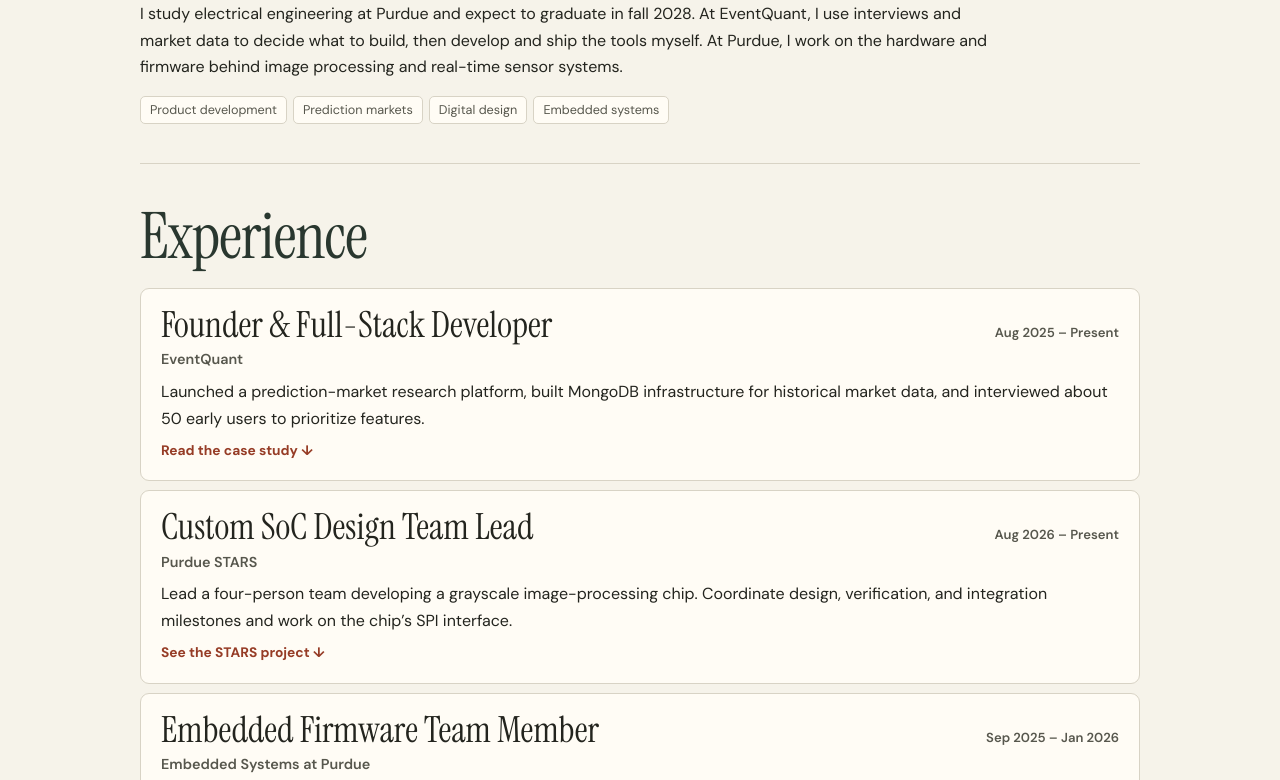
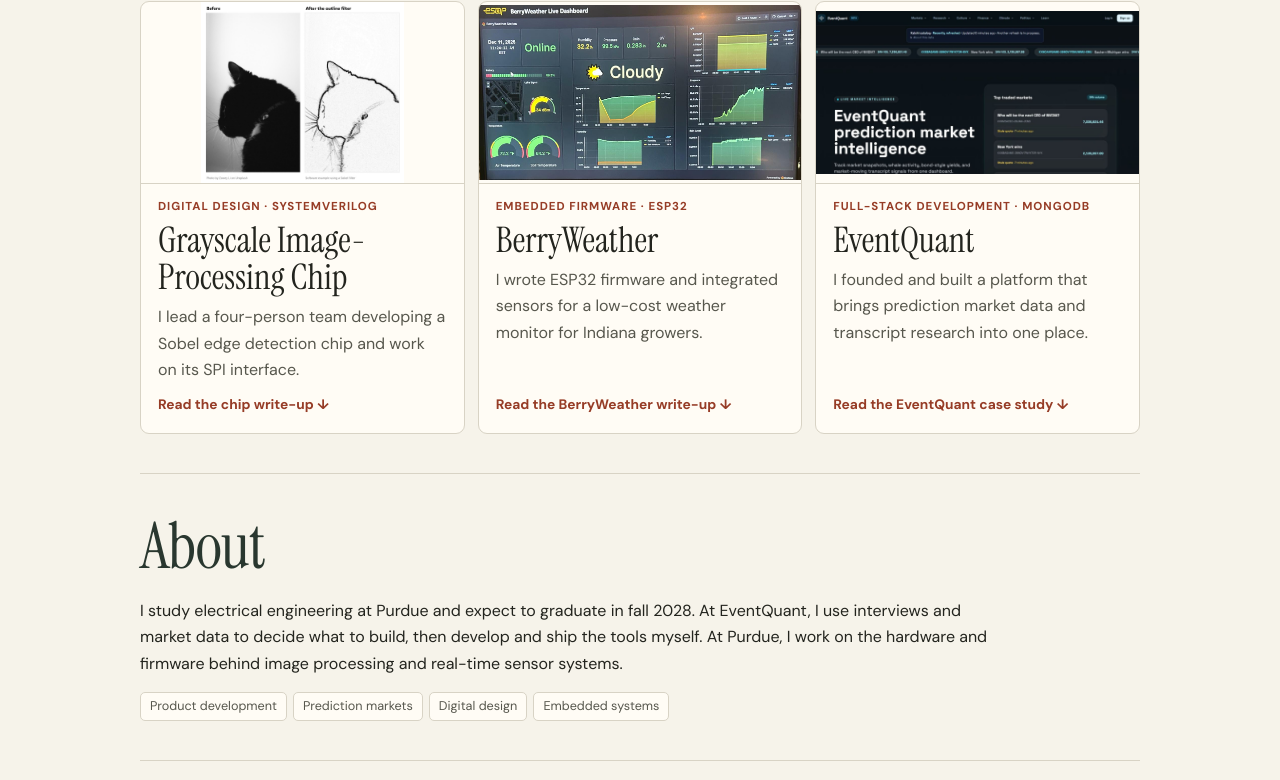
Before and after one commit to davidrew22/davidrew22.github.io, a plain HTML site: page index.html in a window 1280 px wide. Shown: the part 623-1403 px from the top of the page. Drawn offline with Linux system fonts and the light colour scheme.

Commit message:
Feature a project gallery below the portfolio intro

```diff
--- a/index.html
+++ b/index.html
@@ -34,10 +34,10 @@
 
   <nav class="section-nav" aria-label="Portfolio sections">
     <ul class="wrap">
+      <li><a href="#projects">Projects</a></li>
       <li><a href="#about">About</a></li>
       <li><a href="#experience">Experience</a></li>
       <li><a href="#leadership">Leadership</a></li>
-      <li><a href="#projects">Projects</a></li>
       <li><a href="#skills">Skills</a></li>
       <li><a href="#education">Education</a></li>
       <li><a href="#resume">Résumé</a></li>
@@ -45,6 +45,39 @@
   </nav>
 
   <main class="wrap" id="main">
+    <section class="section" id="projects" aria-labelledby="projects-title">
+      <h2 id="projects-title">Featured Projects</h2>
+      <div class="featured-grid">
+        <article class="featured-card">
+          <img src="./assets/sobel-comparison.jpg" alt="Grayscale photo beside its Sobel edge detection result" width="1012" height="897">
+          <div class="featured-body">
+            <p class="eyebrow">Digital design · SystemVerilog</p>
+            <h3>Grayscale Image-Processing Chip</h3>
+            <p>I lead a four-person team developing a Sobel edge detection chip and work on its SPI interface.</p>
+            <a class="text-link" href="#stars">Read the chip write-up <span aria-hidden="true">↓</span></a>
+          </div>
+        </article>
+        <article class="featured-card">
+          <img src="./assets/berryweather-live.png" alt="BerryWeather dashboard with live weather and soil readings" width="1280" height="693">
+          <div class="featured-body">
+            <p class="eyebrow">Embedded firmware · ESP32</p>
+            <h3>BerryWeather</h3>
+            <p>I wrote ESP32 firmware and integrated sensors for a low-cost weather monitor for Indiana growers.</p>
+            <a class="text-link" href="#berryweather">Read the BerryWeather write-up <span aria-hidden="true">↓</span></a>
+          </div>
+        </article>
+        <article class="featured-card">
+          <img src="./assets/eventquant.jpg" alt="EventQuant dashboard showing top-traded prediction markets" width="1360" height="689">
+          <div class="featured-body">
+            <p class="eyebrow">Full-stack development · MongoDB</p>
+            <h3>EventQuant</h3>
+            <p>I founded and built a platform that brings prediction market data and transcript research into one place.</p>
+            <a class="text-link" href="#eventquant">Read the EventQuant case study <span aria-hidden="true">↓</span></a>
+          </div>
+        </article>
+      </div>
+    </section>
+
     <section class="section" id="about" aria-labelledby="about-title">
       <h2 id="about-title">About</h2>
       <p class="about-copy">I study electrical engineering at Purdue and expect to graduate in fall 2028. At EventQuant, I use interviews and market data to decide what to build, then develop and ship the tools myself. At Purdue, I work on the hardware and firmware behind image processing and real-time sensor systems.</p>
@@ -104,8 +137,8 @@
       </article>
     </section>
 
-    <section class="section" id="projects" aria-labelledby="projects-title">
-      <h2 id="projects-title">Featured Projects</h2>
+    <section class="section" aria-labelledby="project-details-title">
+      <h2 id="project-details-title">Project Details</h2>
       <article class="case-study" id="eventquant" aria-labelledby="eventquant-title">
         <div class="case-heading">
           <div class="entry-heading">
--- a/styles.css
+++ b/styles.css
@@ -47,6 +47,14 @@ h1 { margin-block: 7px 9px; font-size: clamp(3.2rem, 6.65vw, 6rem); letter-spaci
 
 .section { padding-block: 39px; border-bottom: 1px solid var(--rule); }
 .section h2 { margin-bottom: 17px; color: var(--forest); font-size: clamp(2.5rem, 5vw, 4rem); letter-spacing: -.015em; }
+.featured-grid { display: grid; grid-template-columns: repeat(3, minmax(0, 1fr)); gap: 13px; }
+.featured-card { display: flex; flex-direction: column; border: 1px solid var(--rule); border-radius: 9px; background: var(--surface); }
+.featured-card > img { width: 100%; aspect-ratio: 16 / 9; object-fit: contain; border-bottom: 1px solid var(--rule); border-radius: 8px 8px 0 0; }
+.featured-body { display: flex; flex: 1; flex-direction: column; align-items: start; padding: 15px 17px 17px; }
+.featured-body h3 { font-size: clamp(1.55rem, 2.75vw, 2.25rem); margin-block: 6px 8px; }
+.featured-body > p:not(.eyebrow) { color: var(--muted); }
+.featured-body .text-link { margin-top: auto; padding-top: 10px; }
+
 .about-copy { max-width: 78ch; }
 .tags { display: flex; flex-wrap: wrap; gap: 6px; padding: 0; margin-top: 15px; list-style: none; }
 .tags li { border: 1px solid var(--rule); border-radius: 5px; background: var(--surface); padding: 3px 9px; color: var(--muted); font-size: .79rem; }
@@ -96,6 +104,10 @@ details p { margin-top: 4px; color: var(--muted); }
 .timeline a { color: var(--accent); }
 .footer { display: flex; flex-wrap: wrap; justify-content: space-between; align-items: center; gap: 8px 20px; padding-block: 23px 36px; color: var(--muted); font-size: .86rem; }
 
+@media (max-width: 760px) {
+  .featured-grid { grid-template-columns: minmax(0, 1fr); }
+}
+
 @media (max-width: 680px) {
   .wrap { width: calc(100% - 36px); }
   .profile { grid-template-columns: minmax(0, 1fr); gap: 20px; }
@@ -122,8 +134,8 @@ details p { margin-top: 4px; color: var(--muted); }
   body { background: white; }
   .wrap { width: auto; }
   .profile { padding-block: 15px; }
-  .portrait, .profile-links, .section-nav, .case-image-link, .project figure, .footer-links, .skip { display: none; }
+  .portrait, .profile-links, .section-nav, .case-image-link, .project figure, .featured-card > img, .footer-links, .skip { display: none; }
   .profile { display: block; }
   h1 { font-size: 42pt; }
-  .entry, .project, .case-study { break-inside: avoid; }
+  .entry, .project, .case-study, .featured-card { break-inside: avoid; }
 }
```
